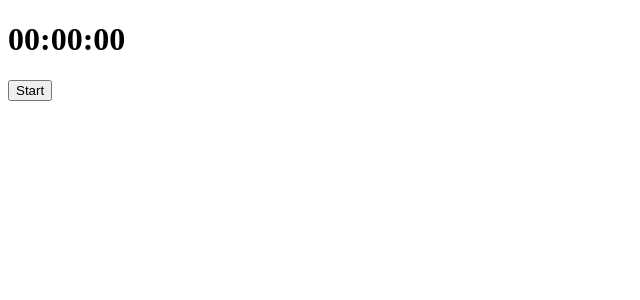
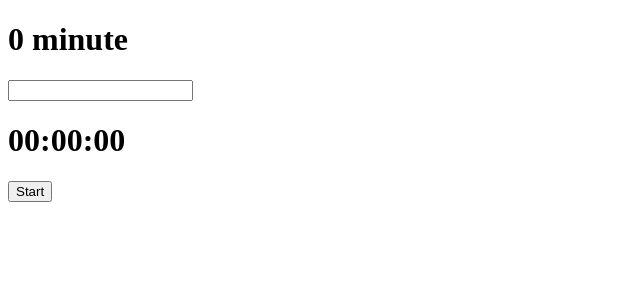
Before and after one commit to echosit/pomodoro-timer, a React (Create React App) app: page / in a window 1280 px wide. Shown: the top 300 px of the page, without its empty margins (0-640 px from the left). Built offline with nearby package versions, Linux system fonts and the light colour scheme.

Commit message:
create input component

```diff
--- a/src/App.js
+++ b/src/App.js
@@ -1,8 +1,10 @@
+import { Input } from "./components/Input";
 import Timer from "./components/Timer";
 
 function App() {
   return (
     <div>
+      <Input />
       <Timer />
     </div>
   );
--- /dev/null
+++ b/src/components/Input.js
@@ -0,0 +1,24 @@
+import React from 'react';
+
+export class Input extends React.Component {
+  constructor(props) {
+    super(props);
+
+    this.state = { userInput: '' };
+
+    this.handleUserInput = this.handleUserInput.bind(this);
+  }
+
+  handleUserInput(e) {
+    this.setState({userInput: e.target.value});
+  }
+
+  render() {
+    return (
+      <div>
+        <h1>{this.state.userInput} { this.state.userInput < 1 && '0' } minute{ this.state.userInput > 1 && 's' } </h1>
+        <input type="number" onChange={this.handleUserInput} value={this.state.userInput} />
+      </div>
+    );
+  }
+}
```
